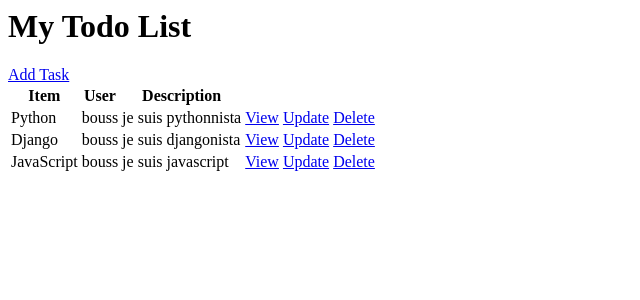
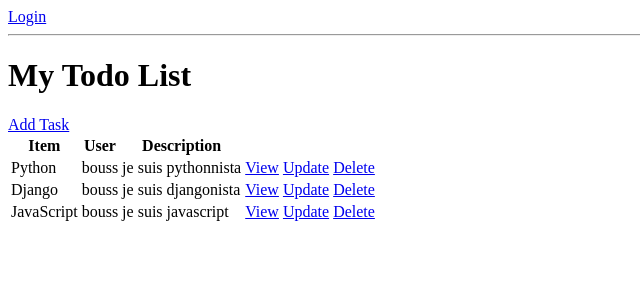
Before and after one commit to AliBouss/Projet_Todos_App_With_Auth, a Django app: page / in a window 1280 px wide. Shown: the top 300 px of the page, without its empty margins (0-640 px from the left). Run offline with Django 3.2, Linux system fonts and the light colour scheme; data comes from the database, SQL or seed files in the repository; both versions use the stored data as it was after the commit.

Commit message:
create login/logout views

```diff
--- a/todolist/templates/todolist/task_list.html
+++ b/todolist/templates/todolist/task_list.html
@@ -1,3 +1,11 @@
+
+{% if request.user.is_authenticated %}
+    <p>{{request.user}}</p>
+    <a href="{% url 'logout' %}">Logout</a>
+{% else %}
+    <a href="{% url 'login' %}">Login</a>
+{% endif %}
+<hr>
 <h1>My Todo List</h1>
 <a href="{% url 'task-create' %}">Add Task</a>
 
--- a/todolist/urls.py
+++ b/todolist/urls.py
@@ -1,6 +1,7 @@
+from django.contrib.auth.views import LogoutView
 from django.urls import path
 
-from todolist.views import TaskDetail, TaskCreate, task_list, TaskUpdate, TaskDelete
+from todolist.views import TaskDetail, TaskCreate, task_list, TaskUpdate, TaskDelete, CustomLoginView
 
 urlpatterns = [
     path('', task_list, name="tasks"),
@@ -8,5 +9,7 @@ urlpatterns = [
     path('task-create/', TaskCreate.as_view(), name="task-create"),
     path('task-update/<int:pk>/', TaskUpdate.as_view(), name="task-update"),
     path('task-delete/<int:pk>/', TaskDelete.as_view(), name="task-delete"),
+    path('login/', CustomLoginView.as_view(), name="login"),
+    path('logout/', LogoutView.as_view(next_page='login'), name="logout"),
 
 ]
--- a/todolist/views.py
+++ b/todolist/views.py
@@ -1,3 +1,4 @@
+from django.contrib.auth.views import LoginView
 from django.http import HttpResponse
 from django.shortcuts import render
 from django.urls import reverse_lazy
@@ -36,6 +37,13 @@ class TaskDelete(DeleteView):
     success_url = reverse_lazy('tasks')
 
 
+class CustomLoginView(LoginView):
+    template_name = 'todolist/login.html'
+    fields = '__all__'
+    redirect_authenticated_user = True
+
+    def get_success_url(self):
+        return reverse_lazy('tasks')
 
 
 
```
Also changed, not shown: todolist/templates/todolist/login.html (added, +7 -0 lines), db.sqlite3.
